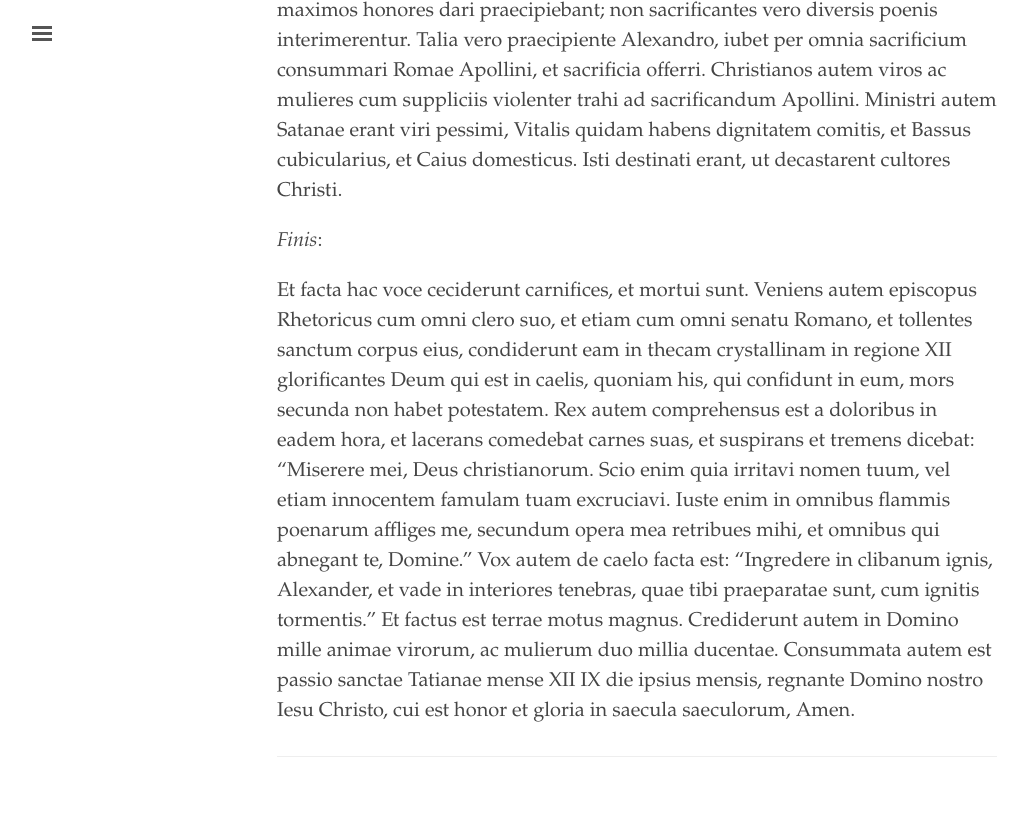
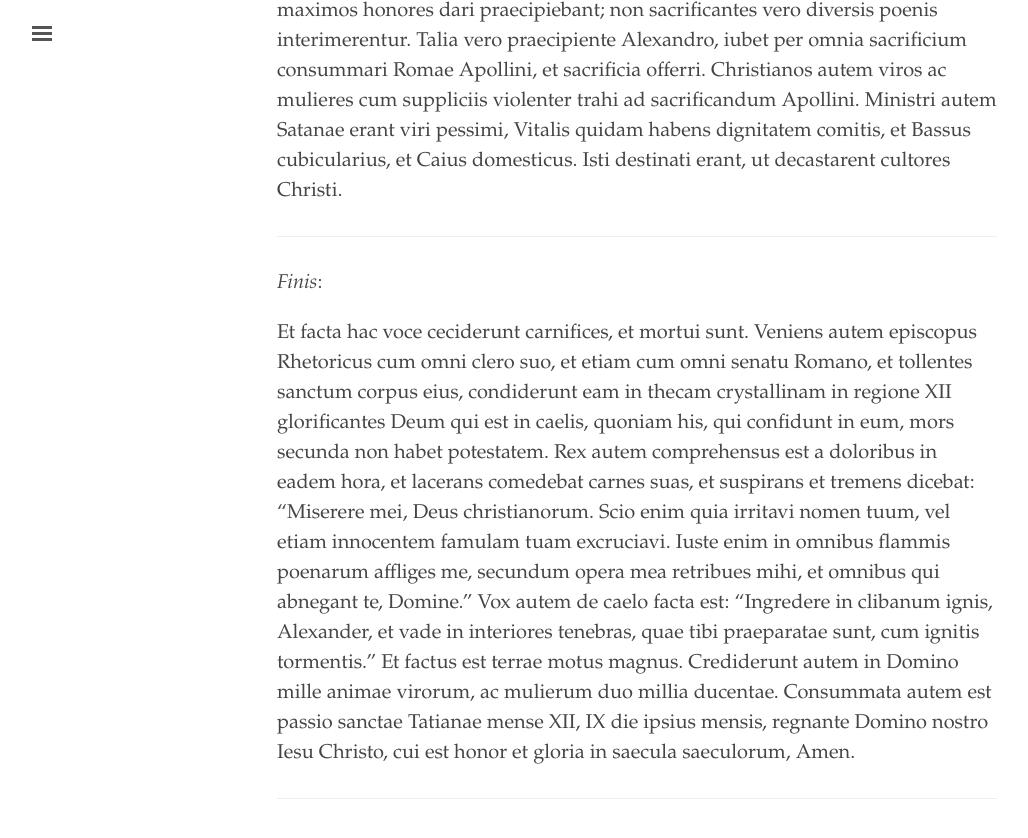
Before and after one commit to cjkoepke1/latin-hagiography, a Jekyll site: the page built from _texts/passio-tatianae.md, in a window 1280 px wide and 900 px high, scrolled down 700 px. Shown: the top 838 px of the window, without its empty margins (3-1031 px from the left). Built offline with Jekyll 4.4.1, drawn with Linux system fonts in a browser that asks for light colours.

Commit message:
Added comma and line

```diff
--- a/_texts/passio-tatianae.md
+++ b/_texts/passio-tatianae.md
@@ -14,8 +14,10 @@ source: Acta Sanctorum
 
 Regnante caelo terraeque Domino nostro Iesu Christo, adversante vero servo diaboli rege Alexandro, quarto anno regni eius edictum proposuit novum et inhonestum: sacrificare Galilaeos, aut si non sacrificarent, morti damnarentur. Et misit praepositos et principes per diversa loca, ut christiani vincti traherentur ad sacrificandum idolis, quod et polliciti sunt imperatoris iussa in omnibus adimplere; et accipientes talia praecepta in multis litteris regalibus scripta circumferebant nova, expositionem sacrificii immundae culturae explentes, sicut iusserat eis rex Alexander. Statunculas vero ostendentes deorum, sacrificantibus maximos honores dari praecipiebant; non sacrificantes vero diversis poenis interimerentur. Talia vero praecipiente Alexandro, iubet per omnia sacrificium consummari Romae Apollini, et sacrificia offerri. Christianos autem viros ac mulieres cum suppliciis violenter trahi ad sacrificandum Apollini. Ministri autem Satanae erant viri pessimi, Vitalis quidam habens dignitatem comitis, et Bassus cubicularius, et Caius domesticus. Isti destinati erant, ut decastarent cultores Christi.
 
+---
+
 *Finis*:
 
-Et facta hac voce ceciderunt carnifices, et mortui sunt. Veniens autem episcopus Rhetoricus cum omni clero suo, et etiam cum omni senatu Romano, et tollentes sanctum corpus eius, condiderunt eam in thecam crystallinam in regione XII glorificantes Deum qui est in caelis, quoniam his, qui confidunt in eum, mors secunda non habet potestatem. Rex autem comprehensus est a doloribus in eadem hora, et lacerans comedebat carnes suas, et suspirans et tremens dicebat: “Miserere mei, Deus christianorum. Scio enim quia irritavi nomen tuum, vel etiam innocentem famulam tuam excruciavi. Iuste enim in omnibus flammis poenarum affliges me, secundum opera mea retribues mihi, et omnibus qui abnegant te, Domine.” Vox autem de caelo facta est: “Ingredere in clibanum ignis, Alexander, et vade in interiores tenebras, quae tibi praeparatae sunt, cum ignitis tormentis.” Et factus est terrae motus magnus. Crediderunt autem in Domino mille animae virorum, ac mulierum duo millia ducentae. Consummata autem est passio sanctae Tatianae mense XII IX die ipsius mensis, regnante Domino nostro Iesu Christo, cui est honor et gloria in saecula saeculorum, Amen.
+Et facta hac voce ceciderunt carnifices, et mortui sunt. Veniens autem episcopus Rhetoricus cum omni clero suo, et etiam cum omni senatu Romano, et tollentes sanctum corpus eius, condiderunt eam in thecam crystallinam in regione XII glorificantes Deum qui est in caelis, quoniam his, qui confidunt in eum, mors secunda non habet potestatem. Rex autem comprehensus est a doloribus in eadem hora, et lacerans comedebat carnes suas, et suspirans et tremens dicebat: “Miserere mei, Deus christianorum. Scio enim quia irritavi nomen tuum, vel etiam innocentem famulam tuam excruciavi. Iuste enim in omnibus flammis poenarum affliges me, secundum opera mea retribues mihi, et omnibus qui abnegant te, Domine.” Vox autem de caelo facta est: “Ingredere in clibanum ignis, Alexander, et vade in interiores tenebras, quae tibi praeparatae sunt, cum ignitis tormentis.” Et factus est terrae motus magnus. Crediderunt autem in Domino mille animae virorum, ac mulierum duo millia ducentae. Consummata autem est passio sanctae Tatianae mense XII, IX die ipsius mensis, regnante Domino nostro Iesu Christo, cui est honor et gloria in saecula saeculorum, Amen.
 
 ---
```
